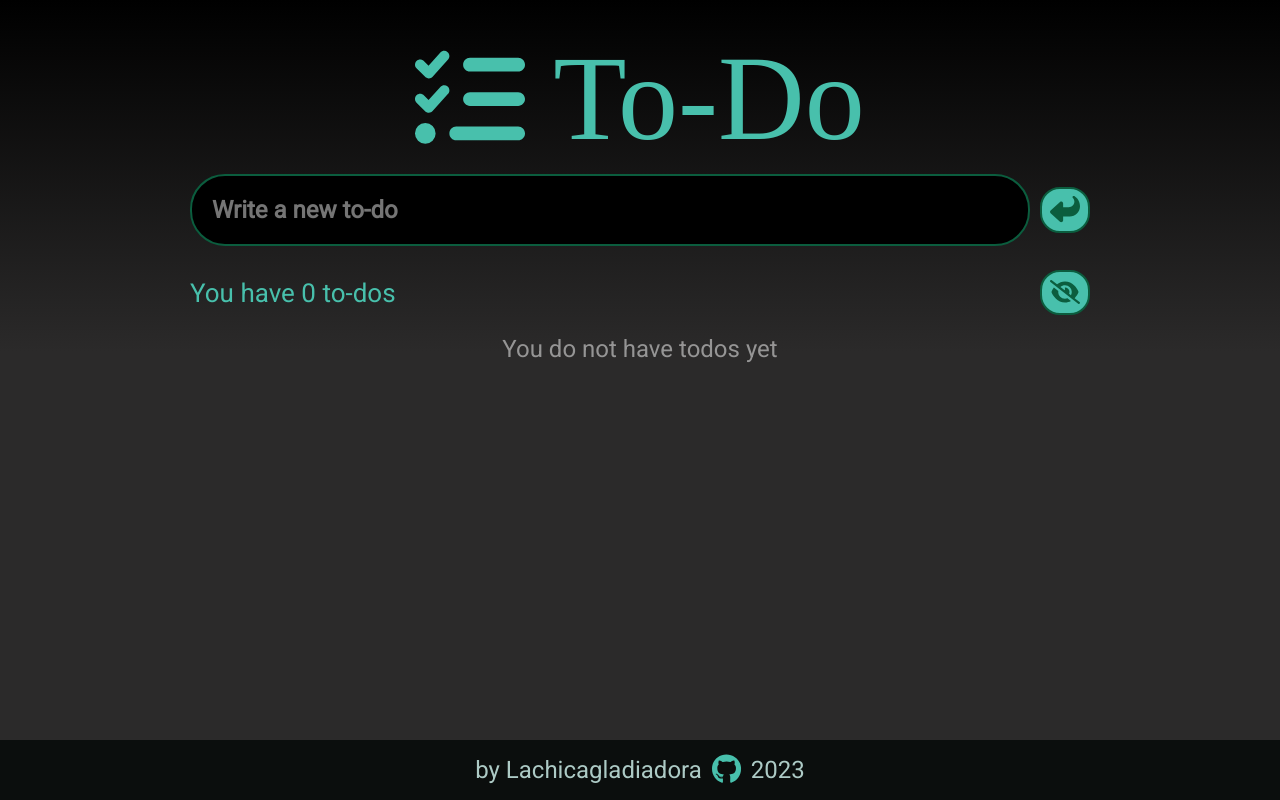
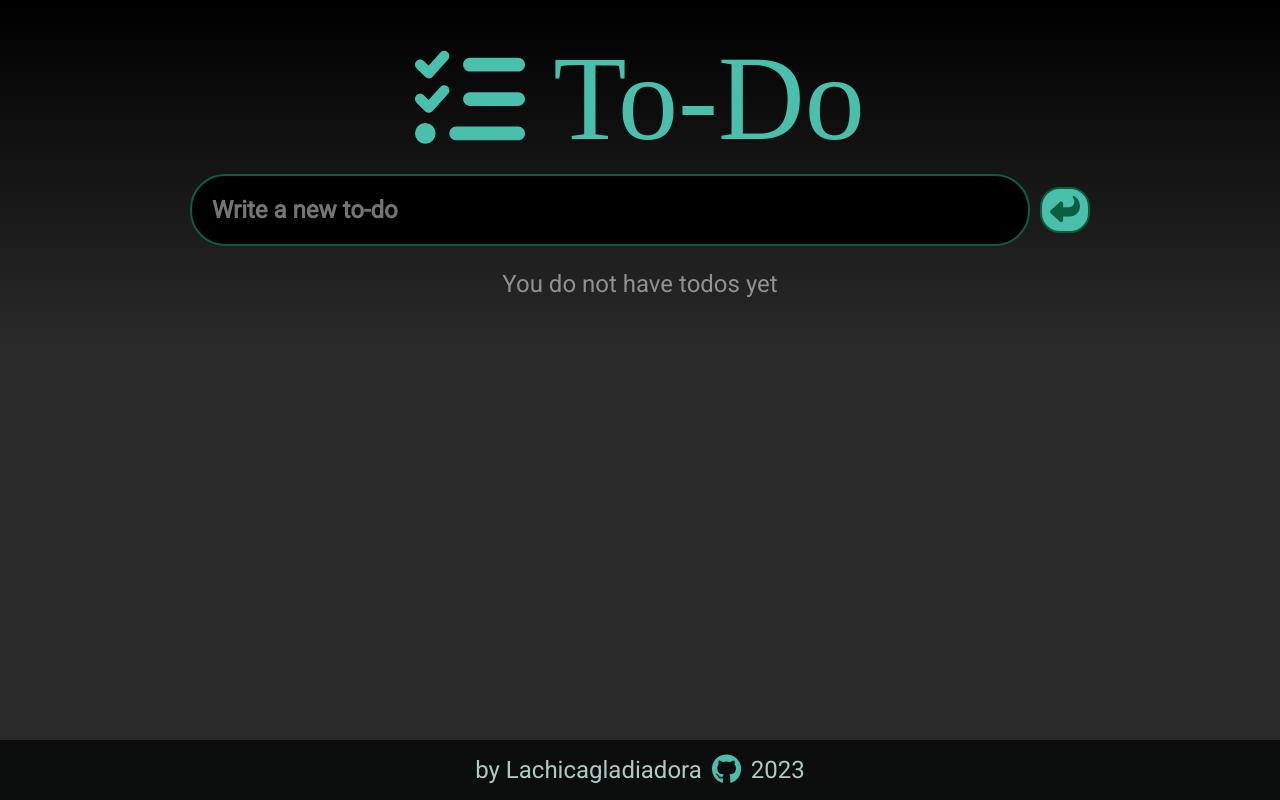
Before and after one commit to Lachicagladiadora/to-do-list, a React (Vite) app: page / in a window 1280 px wide. Built offline with nearby package versions, Linux system fonts and the light colour scheme; a web font is replaced by a local one.

Commit message:
wip: hiden to-do options when not exist to-dos

```diff
--- a/src/App.tsx
+++ b/src/App.tsx
@@ -136,6 +136,7 @@ export const App = () => {
           />
         </section>
         {/* todos options */}
+        {todos.length > 0 && (
           <section
             style={{
               margin: "auto",
@@ -181,7 +182,6 @@ export const App = () => {
                   }}
                 />{" "}
               </Button>
-            {todos.length > 0 && (
               <Button
                 onClick={removeAllCompletedTodos}
                 title="Delete all completed"
@@ -194,11 +194,11 @@ export const App = () => {
                     width: "30px",
                     height: "30px",
                   }}
-                />{" "}
+                />
               </Button>
-            )}
             </div>
           </section>
+        )}
         {/* to-dos */}
         <section
           style={{
```
Lines whose indentation alone changed are shown as unchanged.
